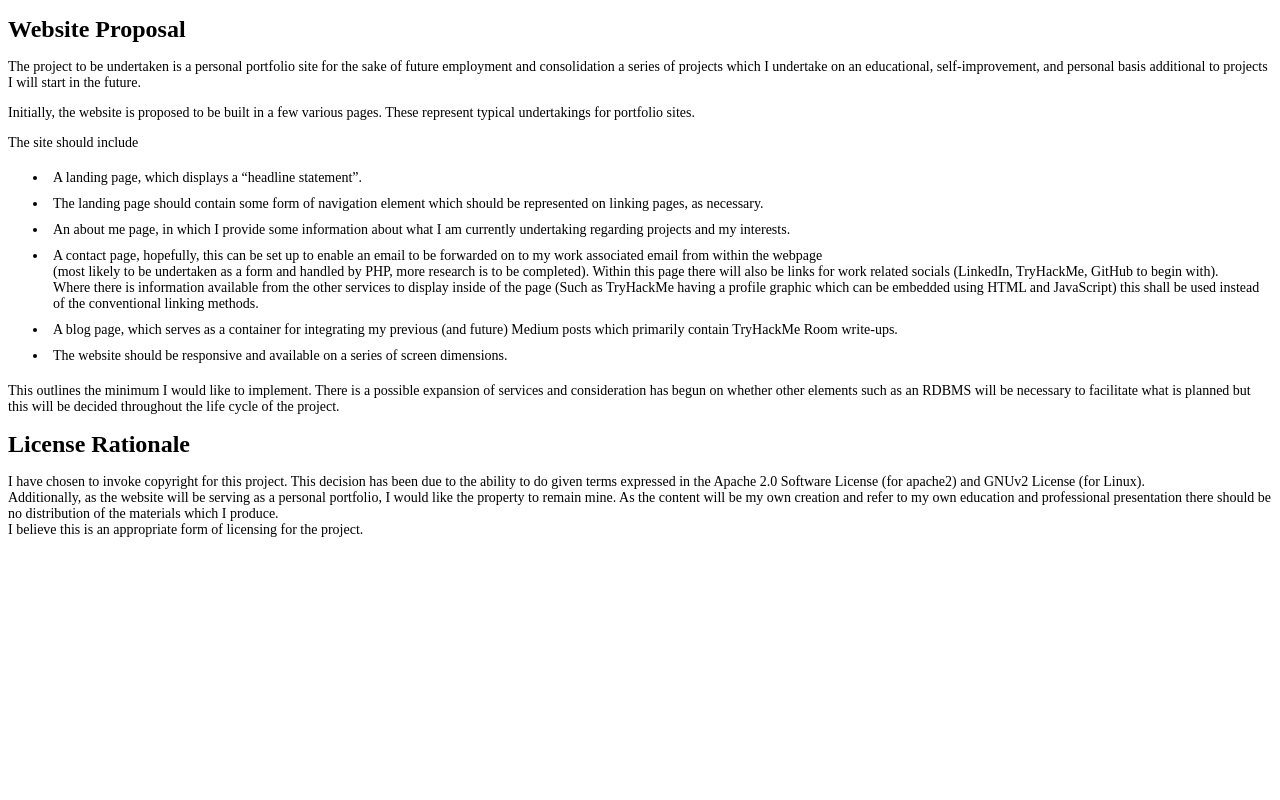
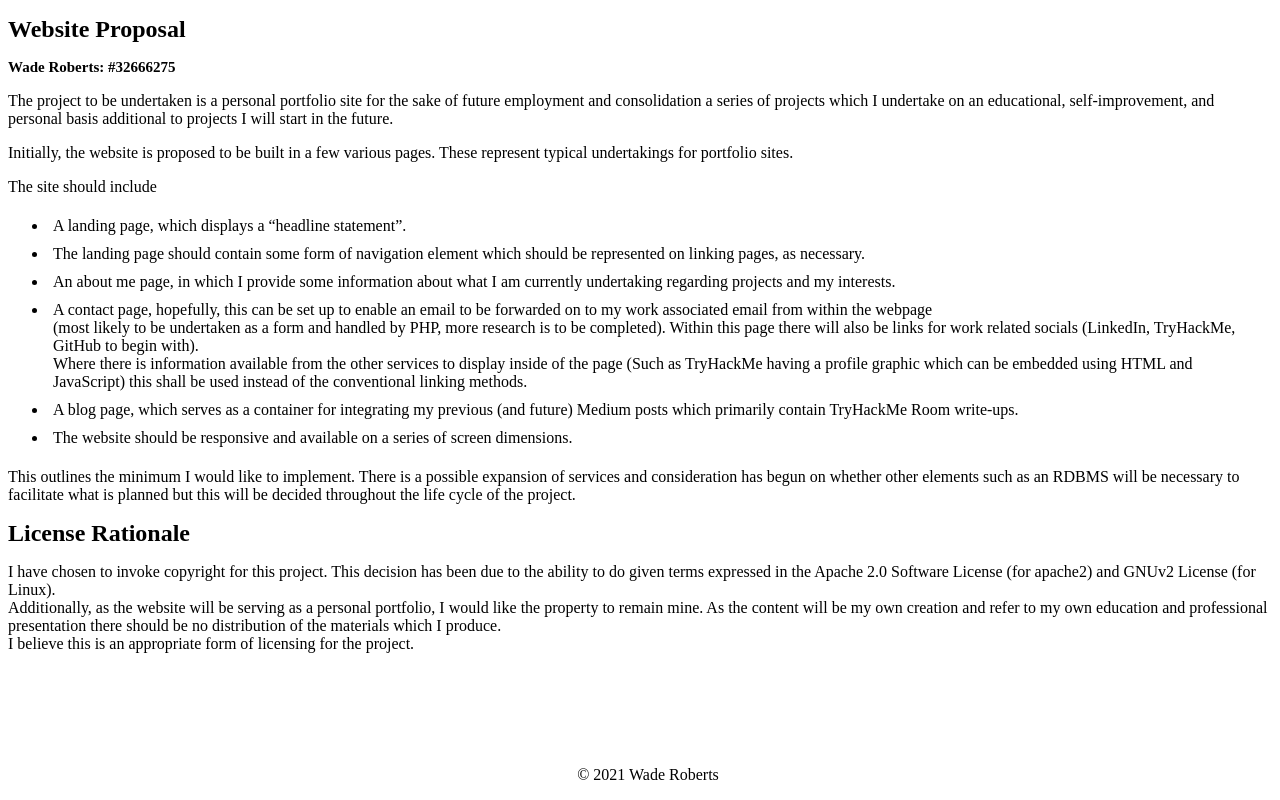
Before and after one commit to Kali-Hunchback/ICT171-Assignment-1, a plain HTML site: page index.html in a window 1280 px wide. Drawn offline with Linux system fonts and the light colour scheme.

Commit message:
Add and position footer
Added footer element, which is localized in the bottom center of the page

```diff
--- a/index.html
+++ b/index.html
@@ -10,6 +10,7 @@
 
 <body>
     <h1 class="heading">Website Proposal</h1>
+    <h2 id="subheading">Wade Roberts: #32666275</h2>
     <p class="text-container">The project to be undertaken is a personal portfolio site for the sake of future employment and
         consolidation a series of projects which I undertake on an educational, self-improvement,
         and personal basis additional to projects I will start in the future. </p>
@@ -31,5 +32,8 @@
     <p class="text-container">I have chosen to invoke copyright for this project. This decision has been due to the ability to do given terms expressed in the Apache 2.0 Software License (for apache2) and GNUv2 License (for Linux). <br>
         Additionally, as the website will be serving as a personal portfolio, I would like the property to remain mine. As the content will be my own creation and refer to my own education and professional presentation there should be no distribution of the materials which I produce. <br>
         I believe this is an appropriate form of licensing for the project.</p>
+    <footer id="footer">
+        <p>&copy; 2021 Wade Roberts</p>
+    </footer>
 </body>
 </html>
--- a/style.css
+++ b/style.css
@@ -1,10 +1,22 @@
 :root {
     font-size: 10px;
     font-family:'Times New Roman', Times, serif;
+    box-sizing: border-box;
+}
+
+body {
+    height: 100%;
+}
+
+footer {
+    position: absolute;
+    bottom: 0;
+    width: 100%;
+    text-align: center;
 }
 
 p, .list-items{
-    font-size: 1.4em;
+    font-size: 1.6em;
 }
 
 .heading {
```
